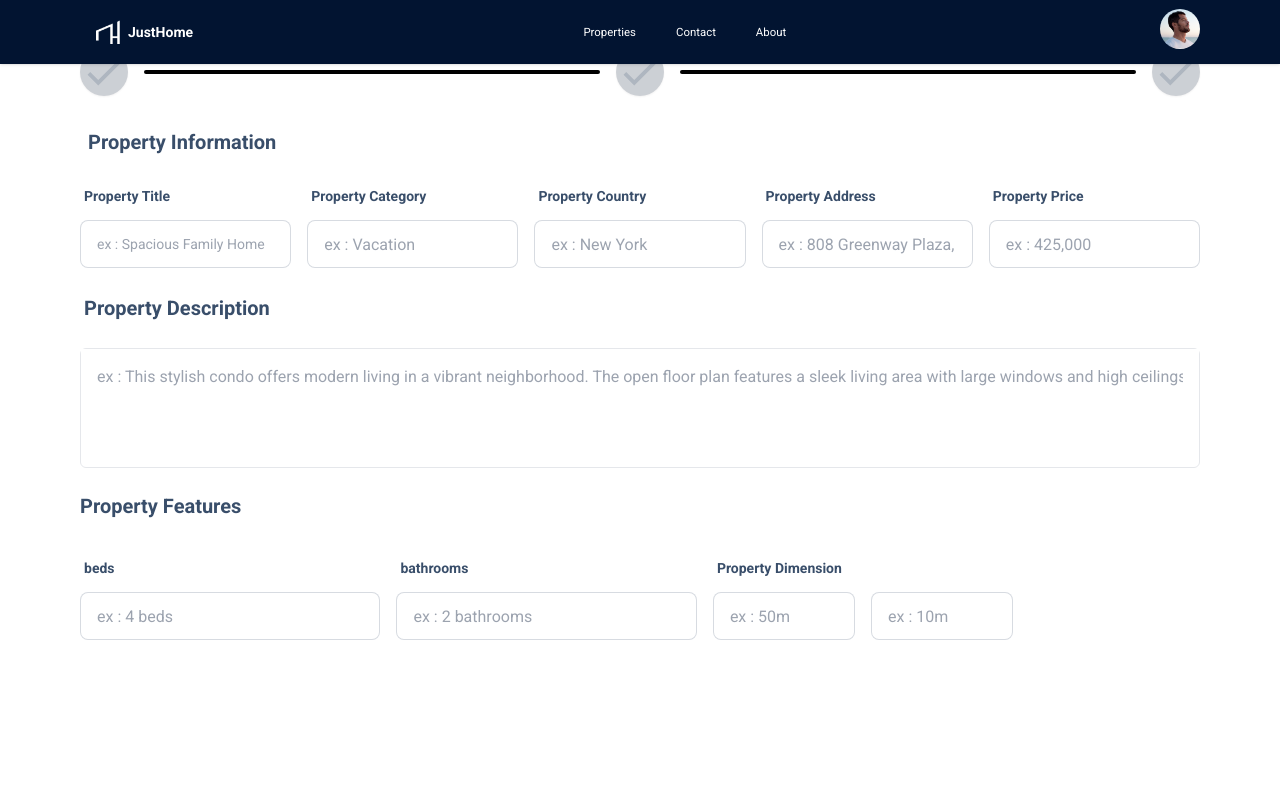
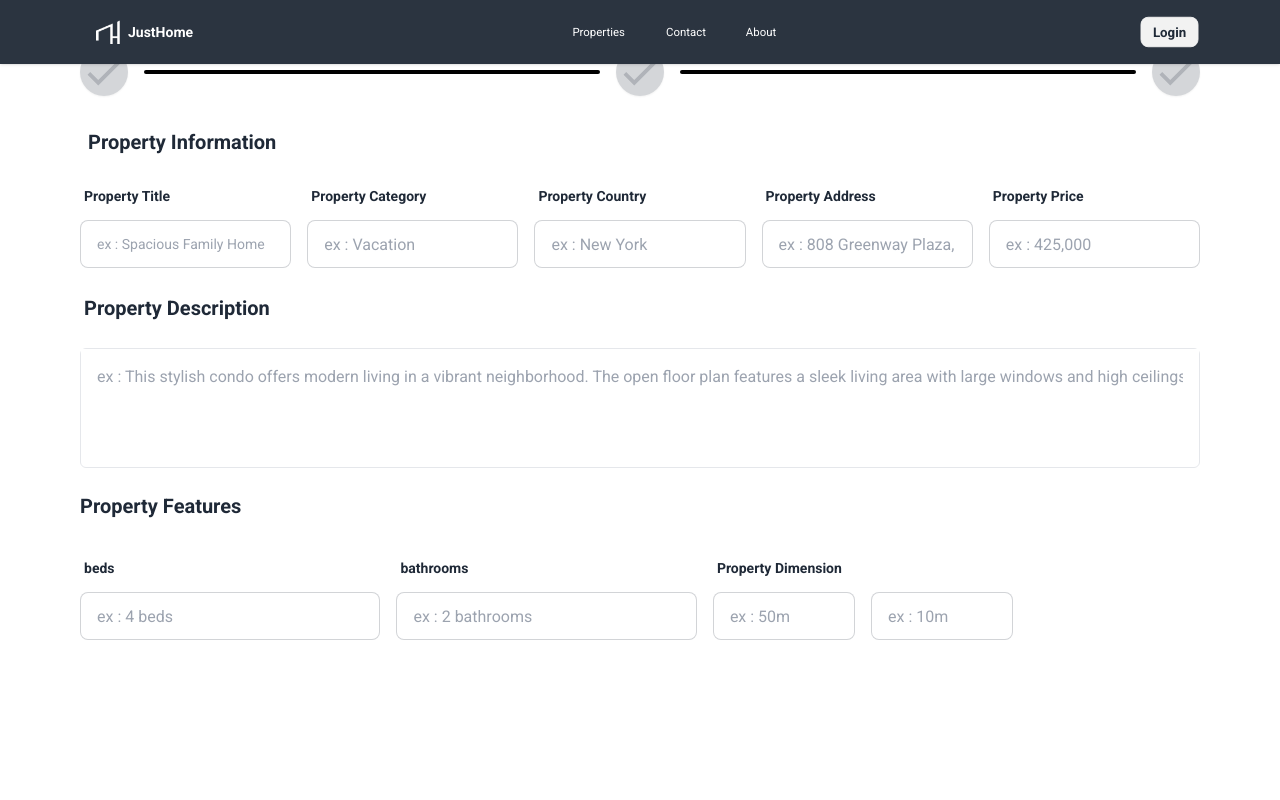
Before and after one commit to faroukq1/Just-Home, a React (Vite) app: page /add in a window 1280 px wide. Shown: the top 800 px of the page. Built offline with nearby package versions, Linux system fonts and the light colour scheme; what contentful-management would draw is missing.

Commit message:
add user to navbar

```diff
--- a/src/component/global/navbar/Navbar.tsx
+++ b/src/component/global/navbar/Navbar.tsx
@@ -1,9 +1,15 @@
-import { Link } from "react-router-dom";
+import { Link, useNavigate } from "react-router-dom";
 import logo from "../../../assets/logo.png";
 import Navlinks from "./Navlinks";
-import image from "../../../assets/profilepic.png";
+import defaultavatar from "../../../assets/defaultavatar.jpg";
 import DarkModeToggle from "./DarkModeToggle";
+import { useAuth0 } from "@auth0/auth0-react";
 const Navbar = () => {
+  const { user, isAuthenticated } = useAuth0();
+  const navigation = useNavigate();
+  const handleLogin = () => {
+    navigation("/auth");
+  };
   return (
     <nav className="fixed z-10 py-2 px-2 sm:px-16 lg:px-20 flex gap-2 justify-between items-center bg-neutral w-full shadow ">
       <Link
@@ -15,10 +21,11 @@ const Navbar = () => {
       </Link>
       <Navlinks />
       <div className="hidden md:flex items-center gap-4">
+        {isAuthenticated ? (
           <div className="dropdown dropdown-end">
             <div className="avatar" role="button" tabIndex={0}>
               <div className="max-w-10 rounded-full">
-              <img src={image} alt="profile image" />
+                <img src={user?.picture || defaultavatar} alt="profile image" />
               </div>
             </div>
             <ul
@@ -49,6 +56,14 @@ const Navbar = () => {
               </li>
             </ul>
           </div>
+        ) : (
+          <button
+            className="btn btn-primary-content btn-sm"
+            onClick={handleLogin}
+          >
+            Login
+          </button>
+        )}
       </div>
       <Navlinks dropdown />
     </nav>
--- a/src/main.tsx
+++ b/src/main.tsx
@@ -10,13 +10,7 @@ ReactDOM.createRoot(document.getElementById("root")!).render(
   <Auth0Provider
     domain={domain}
     clientId={clientId}
-    onRedirectCallback={(appState) => {
-      window.history.replaceState(
-        {},
-        document.title,
-        appState?.returnTo || window.location.pathname
-      );
-    }}
+    authorizationParams={{ redirect_uri: window.location.origin }}
   >
     <App />
   </Auth0Provider>
```
Also changed, not shown: src/assets/defaultavatar.jpg (added). Lines whose indentation alone changed are shown as unchanged.
